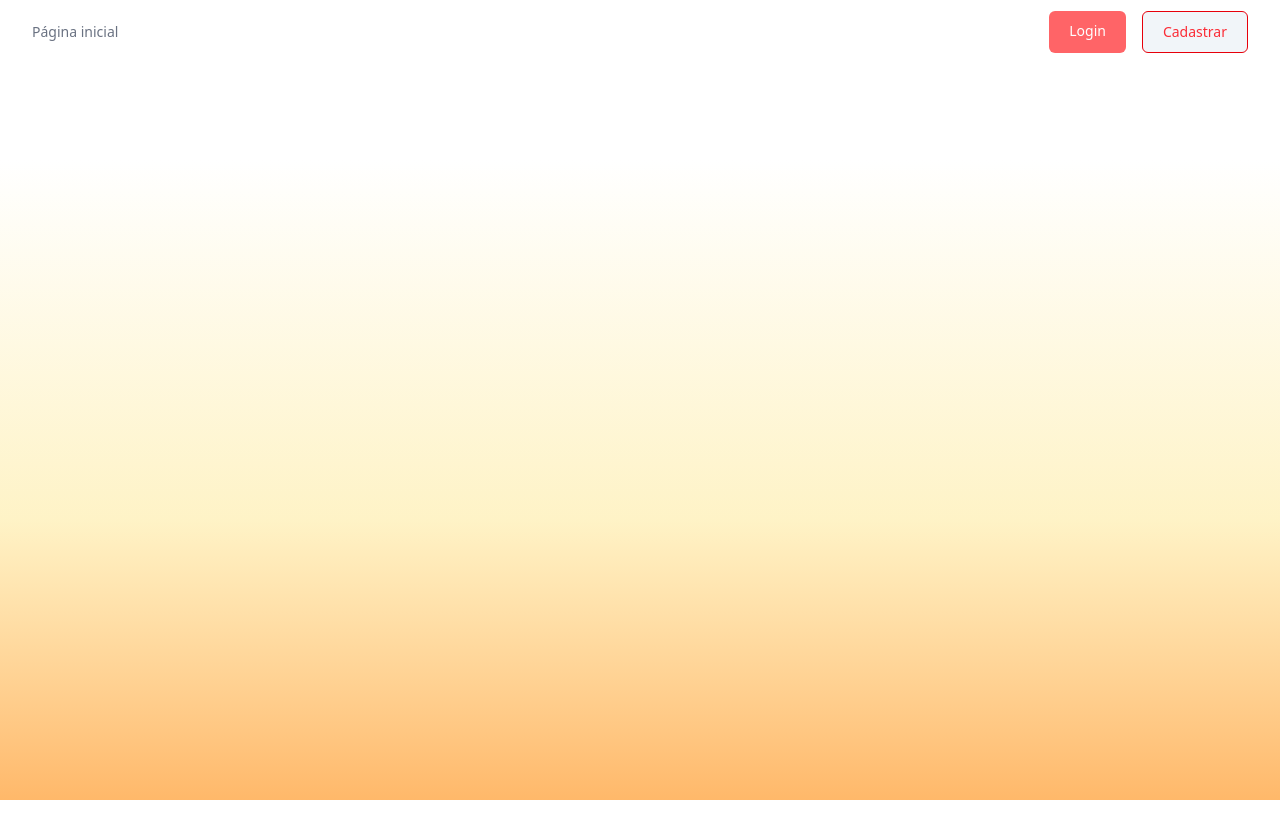
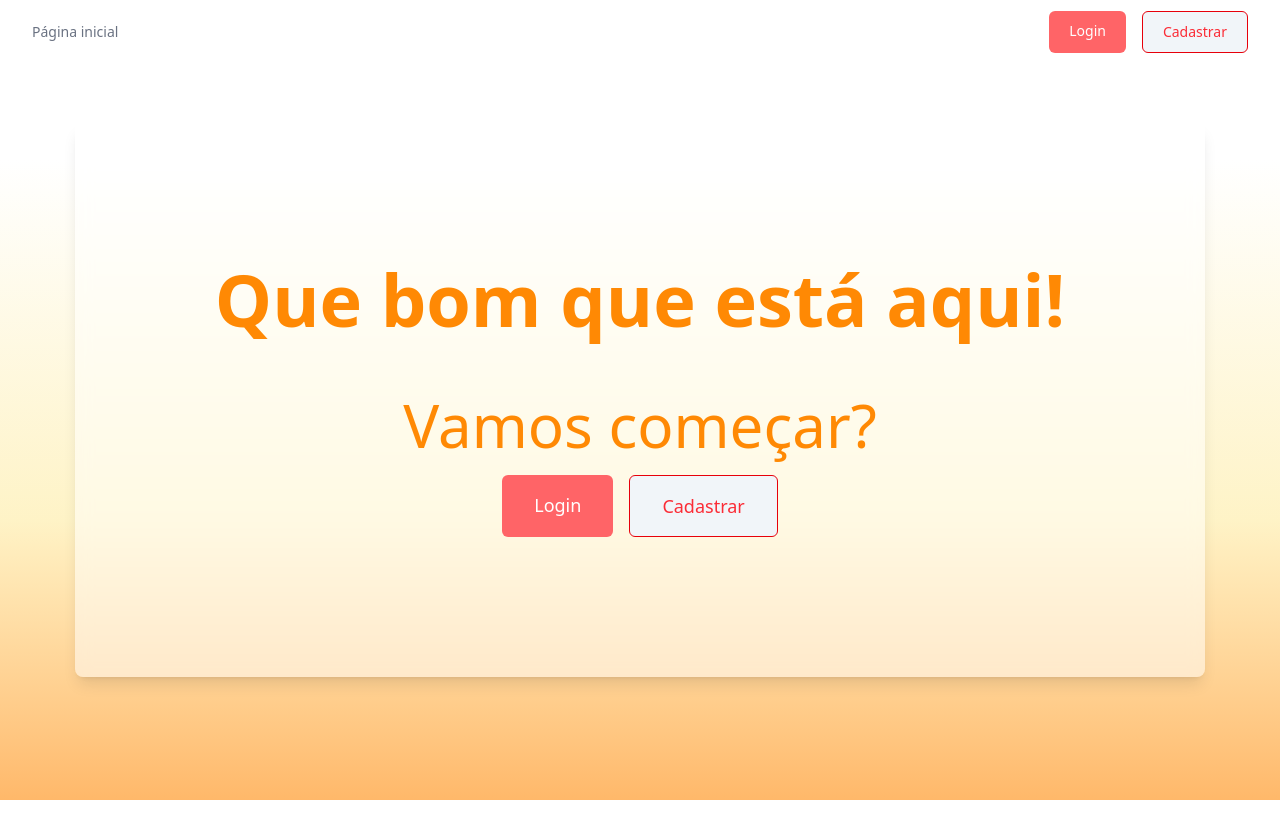
Before and after one commit to caio-lauro/PC3-frontend, a React (Vite) app: page / in a window 1280 px wide. Shown: the top 838 px of the page. Before the commit the page ends 800 px from the top, so only its background shows below. Built offline with nearby package versions, Linux system fonts and the light colour scheme.

Commit message:
ajustar página inicial

```diff
--- a/index.html
+++ b/index.html
@@ -7,7 +7,7 @@
 		<link href="/src/index.css" rel="stylesheet" />
 		<title>ai-comida</title>
 	</head>
-	<body class="h-screen bg-gradient-to-b from-white from-20% via-amber-100 via-65% to-orange-300 to-100%">
+	<body class="h-screen select-none bg-gradient-to-b from-white from-20% via-amber-100 via-65% to-orange-300 to-100%">
 		<div id="root"></div>
 		<script type="module" src="/src/main.jsx"></script>
 	</body>
--- a/src/pages/Index.jsx
+++ b/src/pages/Index.jsx
@@ -1,7 +1,58 @@
 import Header from "../components/Header";
+import isLoggedIn from "../api/utils";
+import { useEffect, useState } from "react";
 
 export default function Index() {
-    return (
-        <Header />
-    );
+	const [loggedIn, setLoggedIn] = useState(false);
+
+	useEffect(() => {
+		async function getLoggedIn() {
+			const logged = await isLoggedIn();
+			setLoggedIn(logged);
+		}
+
+		getLoggedIn();
+	}, []);
+
+	return (
+		<>
+			<Header />
+			<main className="h-screen">
+				<div className="flex content-center items-center justify-center h-screen">
+					<div className="p-35 bg-white/50 backdrop-blur-sm rounded-lg shadow-lg -translate-y-16">
+                        <h1 className="text-7xl text-orange-400 font-semibold">
+                            Que bom que está aqui!
+                        </h1>
+						{loggedIn ? (
+							<></>
+						) : (
+							<>
+								<p className="mt-15 text-6xl text-center text-orange-400">
+									Vamos começar?
+								</p>
+
+								<div className="mt-5 justify-center flex items-center gap-4">
+									<div className="sm:flex sm:gap-4">
+										<a
+											className="block rounded-md bg-red-400 px-8 py-4 text-lg font-medium text-white transition hover:bg-red-600"
+											href="/login"
+										>
+											Login
+										</a>
+
+										<a
+											className="hidden rounded-md border border-red-600 bg-slate-100 px-8 py-4 text-lg font-medium text-red-500 transition hover:text-red-700 hover:bg-slate-300 sm:block"
+											href="/cadastrar"
+										>
+											Cadastrar
+										</a>
+									</div>
+								</div>
+							</>
+						)}
+					</div>
+				</div>
+			</main>
+		</>
+	);
 }
```
